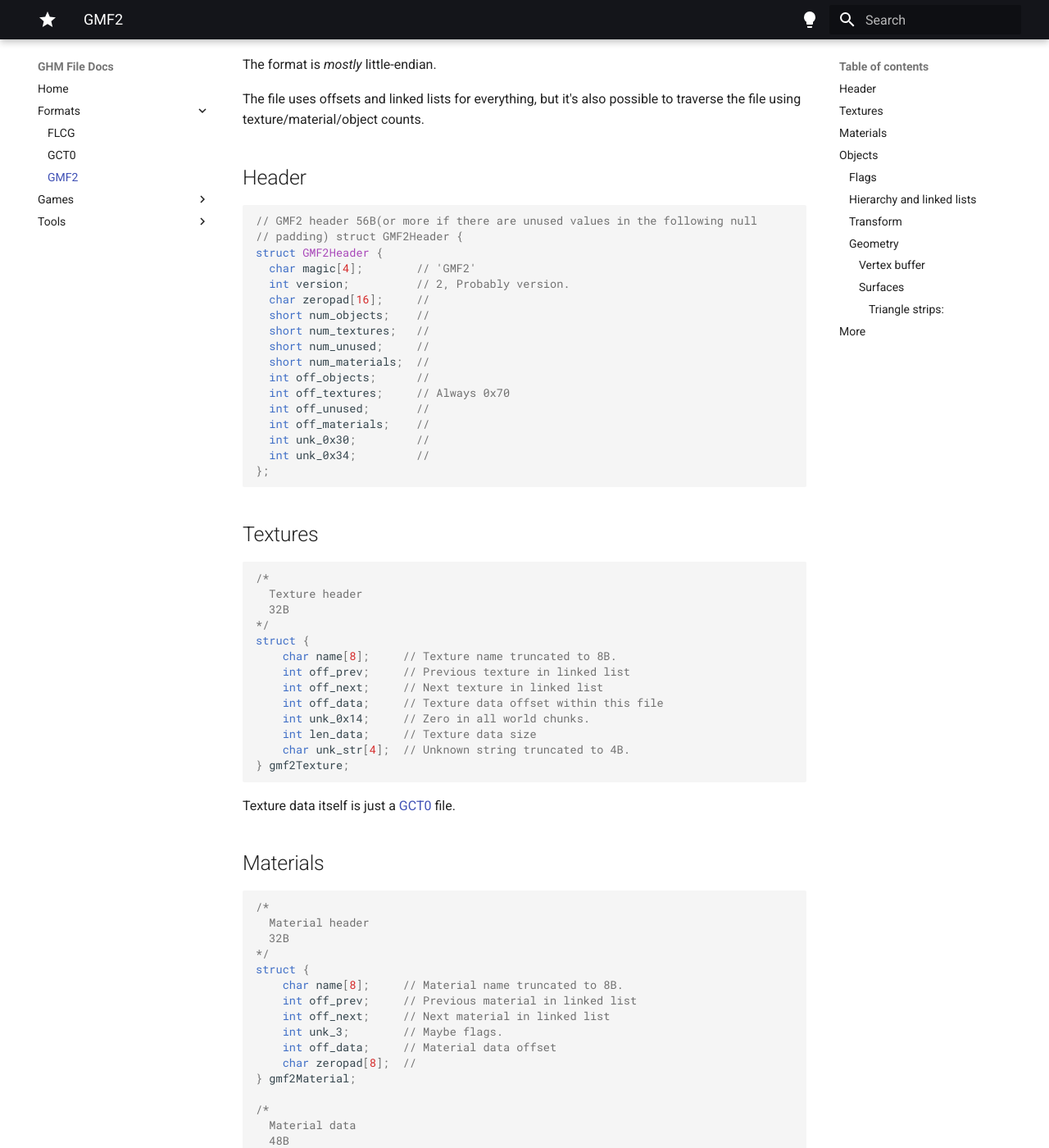
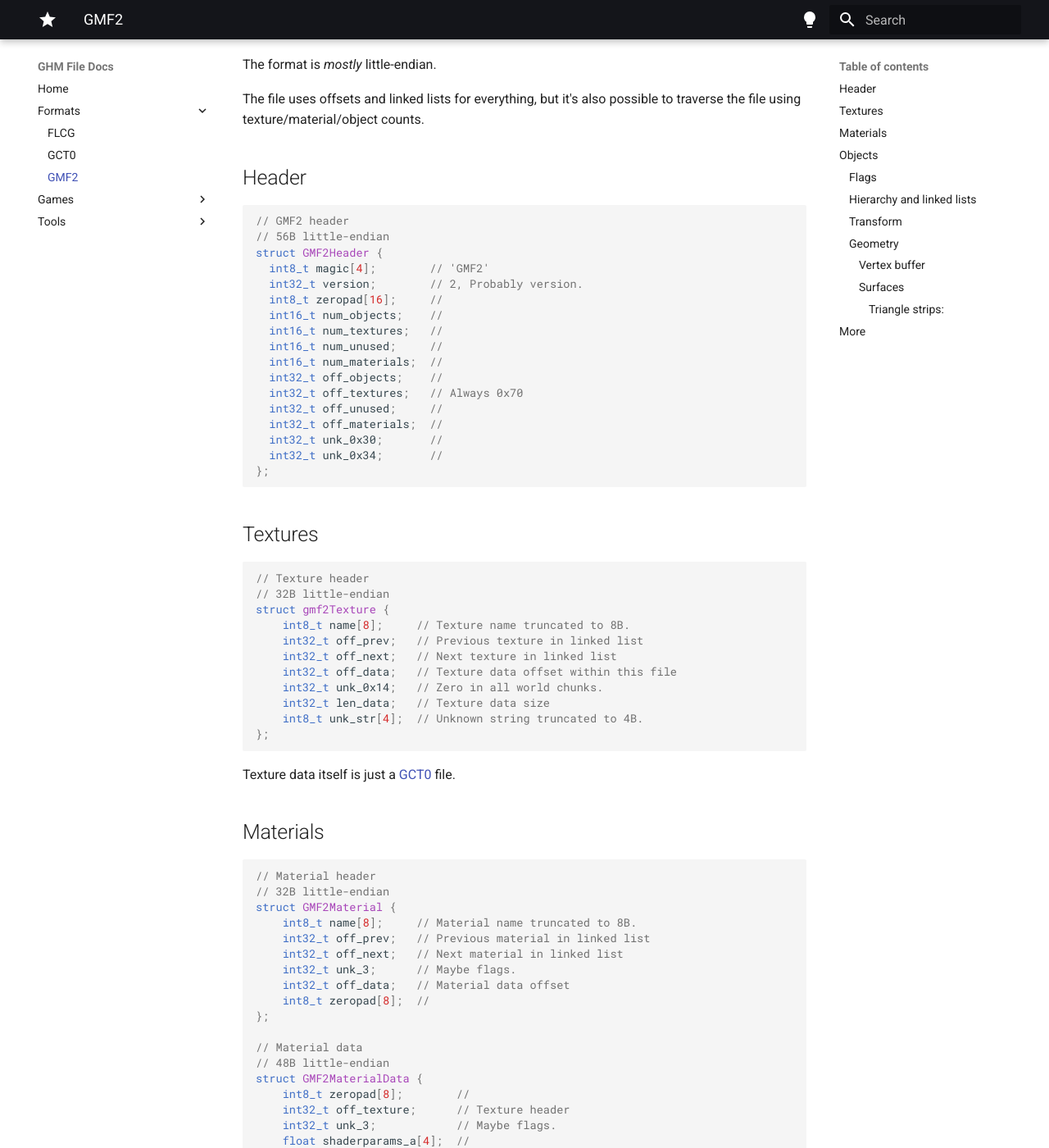
Before and after one commit to sevonj/nmh_reverse, an MkDocs documentation site: the page built from docs/formats/gmf2.md, in a window 1280 px wide and 1400 px high, scrolled down 347 px. Shown: the whole window at 82% size. Built offline with MkDocs 1.6.1 and Material for MkDocs 9.7.7, drawn with Linux system fonts in a browser that asks for light colours; comment, search, counter and statistics services are not loaded; some of the changed text lies outside the part shown.

Commit message:
gmf2 cleanup

````diff
--- a/docs/formats/gmf2.md
+++ b/docs/formats/gmf2.md
@@ -25,70 +25,64 @@ The file uses offsets and linked lists for everything, but it's also possible to
 
 ## Header
 ```cpp
-// GMF2 header 56B(or more if there are unused values in the following null
-// padding) struct GMF2Header {
+// GMF2 header
+// 56B little-endian
 struct GMF2Header {
-  char magic[4];        // 'GMF2'
-  int version;          // 2, Probably version.
-  char zeropad[16];     //
-  short num_objects;    //
-  short num_textures;   //
-  short num_unused;     //
-  short num_materials;  //
-  int off_objects;      //
-  int off_textures;     // Always 0x70
-  int off_unused;       //
-  int off_materials;    //
-  int unk_0x30;         //
-  int unk_0x34;         //
+  int8_t magic[4];        // 'GMF2'
+  int32_t version;        // 2, Probably version.
+  int8_t zeropad[16];     //
+  int16_t num_objects;    //
+  int16_t num_textures;   //
+  int16_t num_unused;     //
+  int16_t num_materials;  //
+  int32_t off_objects;    //
+  int32_t off_textures;   // Always 0x70
+  int32_t off_unused;     //
+  int32_t off_materials;  //
+  int32_t unk_0x30;       //
+  int32_t unk_0x34;       //
 };
 ```
 
 ## Textures
 ```cpp
-/*
-  Texture header
-  32B
-*/
-struct {
-    char name[8];     // Texture name truncated to 8B.
-    int off_prev;     // Previous texture in linked list
-    int off_next;     // Next texture in linked list
-    int off_data;     // Texture data offset within this file
-    int unk_0x14;     // Zero in all world chunks.
-    int len_data;     // Texture data size
-    char unk_str[4];  // Unknown string truncated to 4B.
-} gmf2Texture;
+// Texture header
+// 32B little-endian
+struct gmf2Texture {
+    int8_t name[8];     // Texture name truncated to 8B.
+    int32_t off_prev;   // Previous texture in linked list
+    int32_t off_next;   // Next texture in linked list
+    int32_t off_data;   // Texture data offset within this file
+    int32_t unk_0x14;   // Zero in all world chunks.
+    int32_t len_data;   // Texture data size
+    int8_t unk_str[4];  // Unknown string truncated to 4B.
+};
 ```
 
 Texture data itself is just a [GCT0](/nmh_reverse/formats/gct0) file.
 
 ## Materials
 ```cpp
-/*
-  Material header
-  32B
-*/
-struct {
-    char name[8];     // Material name truncated to 8B.
-    int off_prev;     // Previous material in linked list
-    int off_next;     // Next material in linked list
-    int unk_3;        // Maybe flags.
-    int off_data;     // Material data offset
-    char zeropad[8];  //
-} gmf2Material;
+// Material header
+// 32B little-endian
+struct GMF2Material {
+    int8_t name[8];     // Material name truncated to 8B.
+    int32_t off_prev;   // Previous material in linked list
+    int32_t off_next;   // Next material in linked list
+    int32_t unk_3;      // Maybe flags.
+    int32_t off_data;   // Material data offset
+    int8_t zeropad[8];  //
+};
 
-/*
-  Material data
-  48B
-*/
-struct {
-    char zeropad[8];          //
-    int off_texture;          // Texture header
-    int unk_3;                // Maybe flags.
+// Material data
+// 48B little-endian
+struct GMF2MaterialData {
+    int8_t zeropad[8];        //
+    int32_t off_texture;      // Texture header
+    int32_t unk_3;            // Maybe flags.
     float shaderparams_a[4];  //
     float shaderparams_b[4];  // RGB(A?) tint
-} gmf2MaterialData;
+};
 ```
 
 
@@ -98,23 +92,23 @@ struct {
     The unit of distance in all 3d coordinates are 10m (or very close anyway, I didn't check).
     Divide them by 10 to get realistic sized models
 
-These seem to be used as bones in characters.
+These seem to be used as bones in int8_tacters.
 
 ```cpp
 // Object header
-// 128B
+// 128B little-endian
 struct GMF2Object {
-  char name[8];               // Object name truncated to 8B. Shift JIS
-  int flags;                  //
-  int off_v_buf;              // Vertex buffer offset.
-  int off_parent;             // Parent object
-  int off_firstchild;         // Child object
-  int off_prev;               // Previous object in linked list
-  int off_next;               // Next object in linked list
-  int off_surfaces;           //
-  int unused;                 // probably unused
-  int unk_0x28;               // Zero in all world chunks.
-  int v_divisor;              // Exponent of vertex divisor.
+  int8_t name[8];             // Object name truncated to 8B. Shift JIS
+  int32_t flags;              //
+  int32_t off_v_buf;          // Vertex buffer offset.
+  int32_t off_parent;         // Parent object
+  int32_t off_firstchild;     // Child object
+  int32_t off_prev;           // Previous object in linked list
+  int32_t off_next;           // Next object in linked list
+  int32_t off_surfaces;       //
+  int32_t unused;             // probably unused
+  int32_t unk_0x28;           // Zero in all world chunks.
+  int32_t v_divisor;          // Exponent of vertex divisor.
   float position[3];          // XYZ coords.
   float unk_0x3c;             // Unused 4th component of previous vector?
   float rotation[3];          // Euler rotation? Quaternion?
@@ -178,26 +172,25 @@ float z;
 
 ```cpp
 // Surface
-// 32B
+// 32B little-endian
 struct GMF2Surface {
-  int off_prev;      // Previous surface in linked list
-  int off_next;      // Next surface in linked list
-  int off_data;      // Surface data
-  int off_material;  // Which material to use
-  short unk_0x10;    // Corrupting this seems to do nothing.
-  short num_v;       // number of vertices in shared vertex buffer
-  int unk_0x14;      // Zero in all world chunks
-  short unk_0x18;    // Corrupting this crashes the game.
-  short unk_0x1a;    // Corrupting this causes transparency glitches.
-  short unk_0x1c;    // Corrupting this seems to do nothing.
-  short unk_0x1e;    // Corrupting this seems to do nothing.
+  int32_t off_prev;     // Previous surface in linked list
+  int32_t off_next;     // Next surface in linked list
+  int32_t off_data;     // Surface data
+  int32_t off_material; // Which material to use
+  int16_t unk_0x10;     // Corrupting this seems to do nothing.
+  int16_t num_v;        // number of vertices in shared vertex buffer
+  int32_t unk_0x14;     // Zero in all world chunks
+  int16_t unk_0x18;     // Corrupting this crashes the game.
+  int16_t unk_0x1a;     // Corrupting this causes transparency glitches.
+  int16_t unk_0x1c;     // Corrupting this seems to do nothing.
+  int16_t unk_0x1e;     // Corrupting this seems to do nothing.
 };
 ```
 
 ```cpp
 // Surface data
-// big-endian
-
+// 32B big-endian
 uint32_t len_data;
 uint16_t num_vertices;
 int16_t unknown;      // Corrupting this seems to do nothing.
@@ -211,7 +204,7 @@ Each surface contains a number of tri-strips. Keep reading them until num_vertic
 
 ```cpp
 // Triangle strip header
-// 4B big-endian, variable size
+// 4B big-endian
 uint16_t command;  // GPU command?
 uint16_t num_v;    // Number of vertices in this strip
 ```
````
